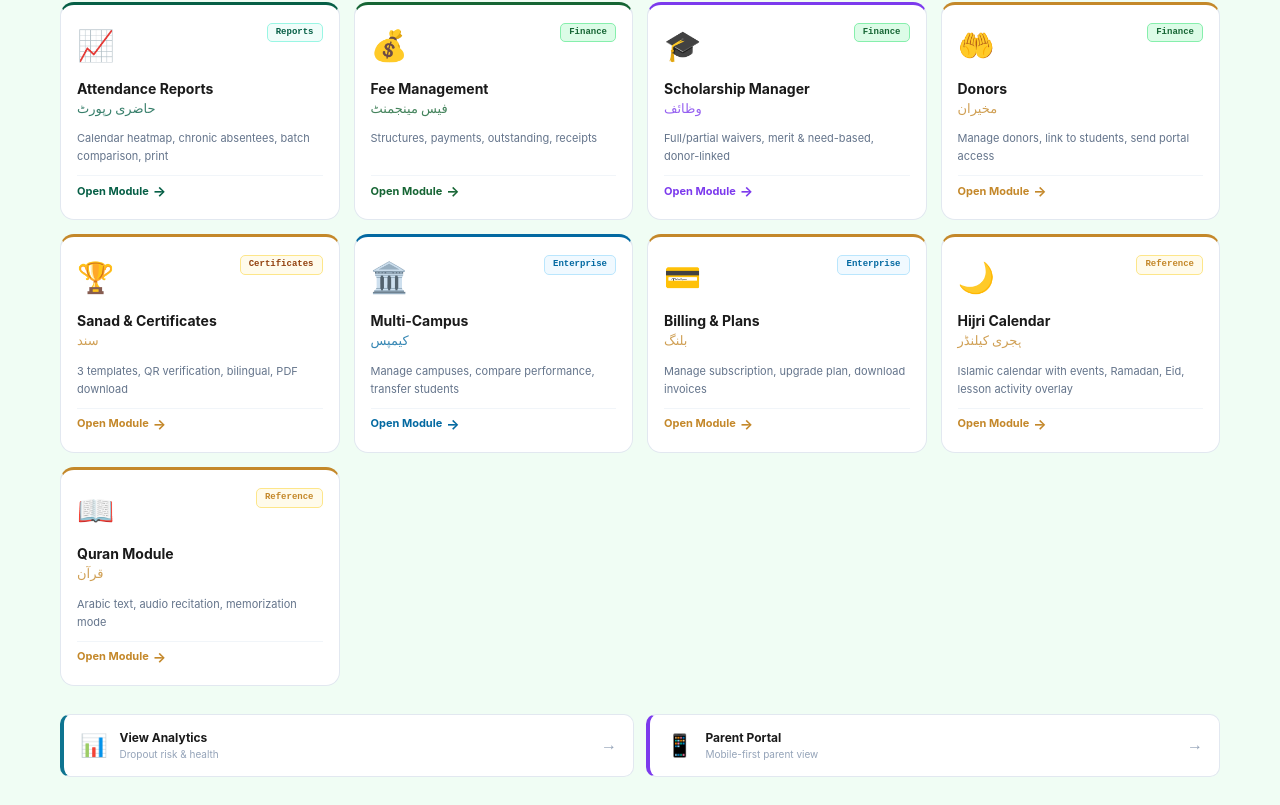
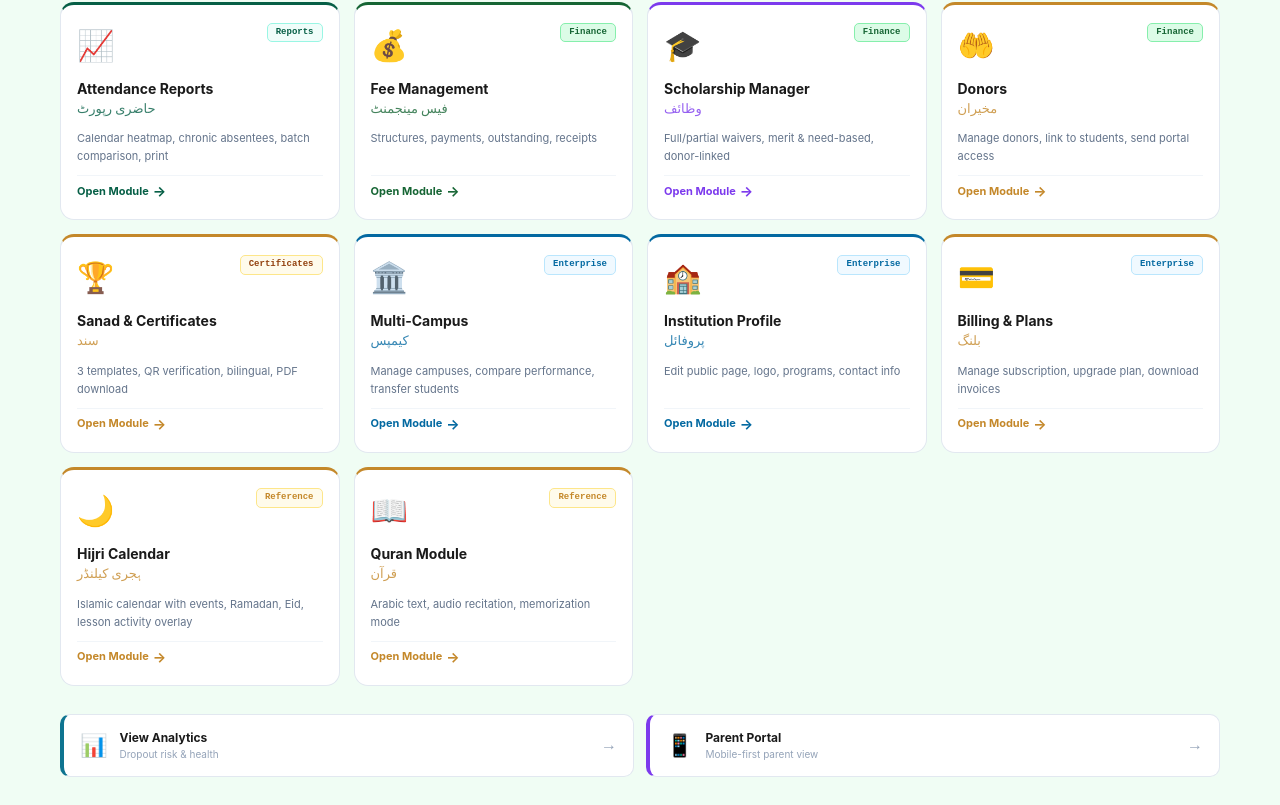
Before and after one commit to i9experts/HifzPro, a Next.js app: page /dashboard/admin in a window 1280 px wide. Shown: the part 949-1754 px from the top of the page. Built offline with nearby package versions, Linux system fonts and the light colour scheme; no server answers; a web font is replaced by a local one.

Commit message:
Update page.tsx

```diff
--- a/app/dashboard/admin/page.tsx
+++ b/app/dashboard/admin/page.tsx
@@ -93,6 +93,11 @@ const MODULES = [
     desc:"Manage campuses, compare performance, transfer students",
     href:"/dashboard/admin/campuses",           color:"#0369a1", tag:"Enterprise",
   },
+  {
+  id:"profile", icon:"🏫", title:"Institution Profile", titleUr:"پروفائل",
+  desc:"Edit public page, logo, programs, contact info",
+  href:"/dashboard/admin/profile", color:"#0369a1", tag:"Enterprise",
+},
   {
     id:"billing",     icon:"💳",  title:"Billing & Plans",      titleUr:"بلنگ",
     desc:"Manage subscription, upgrade plan, download invoices",
```
